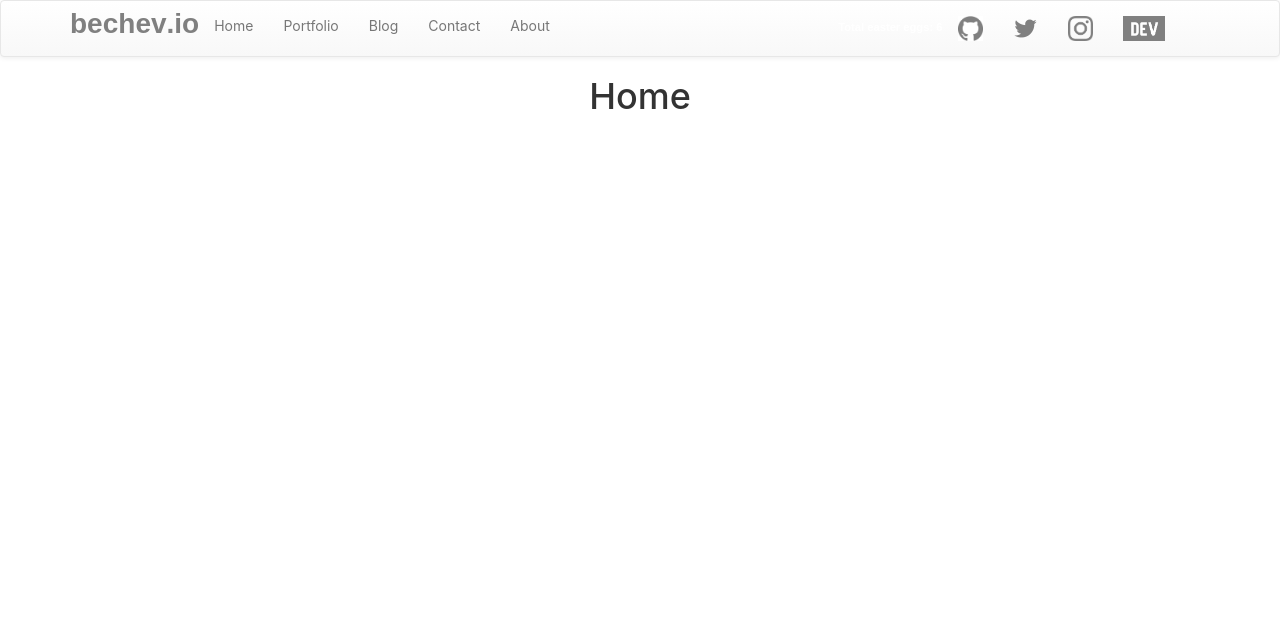
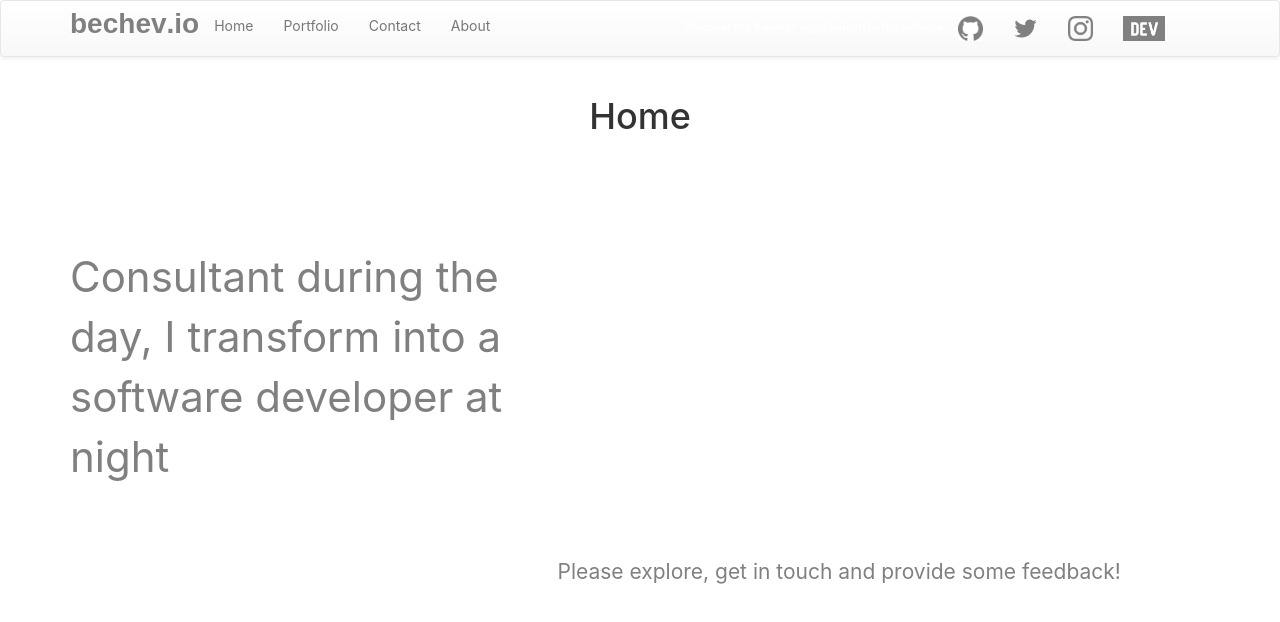
Before and after one commit to Bechev/bechev, a React (Create React App) app: page / in a window 1280 px wide. Shown: the top 622 px of the page. Built offline with nearby package versions, Linux system fonts and the light colour scheme.

Commit message:
Publish v1

```diff
--- a/src/App.js
+++ b/src/App.js
@@ -2,7 +2,7 @@ import React, { Component } from 'react';
 import NavigationBar from './components/NavigationBar.js'
 import Home from './components/Home.js'
 import Portfolio from './components/Portfolio'
-import Blog from './components/Blog'
+// import Blog from './components/Blog'
 import Contact from './components/Contact'
 import About from './components/About'
 import { BrowserRouter, Route } from 'react-router-dom';
@@ -17,7 +17,7 @@ class App extends Component {
           <NavigationBar/>
             <Route exact path="/" component={Home} />
             <Route exact path="/portfolio" component={Portfolio} />
-            <Route exact path="/blog" component={Blog} />
+            {/* <Route exact path="/blog" component={Blog} /> */}
             <Route exact path="/contact" component={Contact} />
             <Route exact path="/about" component={About} />
           </React.Fragment>
--- a/src/components/About.css
+++ /dev/null
@@ -1,23 +0,0 @@
-.text-left{
-    text-align: left;
-}
-
-.text-paragraph{
-    font-size: 1.5em;
-    text-align: left;
-    margin-left: 3em;
-    margin-right: 3em;
-}
-
-.li{
-    font-weight: bold;
-}
-
-.whisper{
-    font-size: 0.5em;
-}
-
-.profilePicture{
-    height: 150px;
-    border-radius: 10%
-}
--- a/src/components/About.js
+++ b/src/components/About.js
@@ -5,7 +5,7 @@ import { connect } from 'react-redux'
 import profile_picture_bw from '../assets/images/profile-picture-black_and_white.jpg'
 import profile_picture_color from '../assets/images/profile-picture-color.jpg'
 import profile_picture_alternative from '../assets/images/profile-picture-alternative.jpeg'
-import './About.css'
+import './AppFormating.css'
 
 class About extends Component {
 
@@ -81,19 +81,19 @@ class About extends Component {
         <br></br>
         <Row>
           <Col xs={12} md={12}>
-            <p className='text-left text-paragraph'>
+            <p className='text-left  text-normal'>
               Consultant during the day, I transform into a software developer at night. I am a fast learner and passionate problem-solver.
             </p>
             <br></br>
-            <ul className='text-left text-paragraph'>
+            <ul className='text-left text-normal'>
               <li ><span className="li">The Developer life:</span>
                 <p>
                   Long-time tech enthusiat, I decided to scale-up a hobby to a skill. I am a full-stack web-developer.
-                  I graduated from the <a href='https://flatironschool.com/'>Flatironschool</a>.
+                  I graduated from the <a href='https://flatironschool.com/'>Flatiron School</a>.
                   I currently focus on exploring React as a front-end framework. I worked with <b>Ruby on Rails, C++, Java, SQL</b>.
                   As I learn, I write about it in my blog and try to keep a learning path through <b>daily katas that I publish on twitter</b>.
                   <span className='whisper'>
-                    (Follow me <a href='https://twitter.com/bechev' target="_blank">here</a>), say hi and public shame me when I don't post!
+                    {" "} (Follow me <a href='https://twitter.com/bechev' target="_blank" rel="noopener noreferrer">here</a>), say hi and public shame me when I don't post!
                   </span>
                 </p>
               </li>
@@ -113,7 +113,7 @@ class About extends Component {
             </ul>
             <br></br>
             <br></br>
-            <p className='text-left text-paragraph'>Outside of work, one would say that I spend too much time on video games, but I also love traveling and eating freshly baked croissants from my home country. FRANCE!</p>
+            <p className='text-left text-normal'>Outside of work, one would say that I spend too much time on video games, but I also love traveling and eating freshly baked croissants from my home country. FRANCE!</p>
           </Col>
         </Row>
       </Grid>;
--- /dev/null
+++ b/src/components/AppFormating.css
@@ -0,0 +1,52 @@
+.text-left{
+    text-align: left;
+}
+
+.text-grey{
+    color: #808080
+}
+
+.text-justify{
+    text-align: justify;
+}
+
+.text-middle{
+    text-align: center;
+}
+
+.text-big{
+    font-size: 3em;
+}
+
+.text-normal{
+    font-size: 1.5em;
+}
+
+.text-paragraph{
+    text-align: left;
+}
+
+.li{
+    font-weight: bold;
+}
+
+.whisper{
+    font-size: 0.5em;
+}
+
+.margin-right{
+    margin-right: 3em;
+}
+
+.margin-left{
+    margin-left: 3em;
+}
+
+.wide-margin-right{
+    margin-right: 20em;
+}
+
+.profilePicture{
+    height: 150px;
+    border-radius: 10%
+}
--- a/src/components/Blog.js
+++ b/src/components/Blog.js
@@ -1,14 +1,15 @@
-import React, { Component } from 'react';
+// import React, { Component } from 'react';
 
-class Blog extends Component {
+// class Blog extends Component {
 
-    render() {
-    return (
-      <div className="Blog">
-        <h1>Blog</h1>
-      </div>
-    );
-  }
-}
+//     render() {
+//     return (
+//       <div className="Blog">
+//         <h1>Blog</h1>
+//         <p className='text-middle text-paragraph'> For now, I mainly publish on Dev.to. Go check it out!</p>
+//       </div>
+//     );
+//   }
+// }
 
-export default Blog;
+// export default Blog;
--- a/src/components/Contact.js
+++ b/src/components/Contact.js
@@ -52,7 +52,7 @@ class Contact extends Component {
               </a>
             </Col>
             <Col xs={6} md={2}>
-              <a href="mailto:placeholder@gmail.com">
+              <a href="mailto:contact.bechev@gmail.com">
                 <img src={this.props.easterEggs.lights.lightsOn ? email : emailGrey} alt='github-logo-grey' height="100"></img>
               </a>
             </Col>
--- a/src/components/EGCounter.js
+++ b/src/components/EGCounter.js
@@ -25,11 +25,11 @@ class EGCounter extends Component {
     }
 
     render() {
-        const colorStyle = this.state.isHovering ? '#808080' : '#ffffff'
+        const colorStyle = this.state.isHovering ? '#E0E0E0' : '#ffffff'
         return (
         <div>
             <h2 className='EGCounter' style={{color:colorStyle}} onMouseEnter={this.handleMouseEnter} onMouseLeave={this.handleMouseLeave}>
-            Total easter eggs: {Object.keys(this.props.easterEggs).length}
+            Discover the {Object.keys(this.props.easterEggs).length} easter eggs hidden in the website
             </h2>
         </div>
         );
--- a/src/components/Home.js
+++ b/src/components/Home.js
@@ -1,13 +1,45 @@
 import React, { Component } from 'react';
-
-// import './Home.css';
+import{Grid,Col,Row} from 'react-bootstrap'
+import './AppFormating.css';
 
 class Home extends Component {
 
     render() {
     return (
       <div className="Home">
-        <h1>Home</h1>
+        <Grid>
+          <Row className="show-grid">
+            <Col xs={12} md={12}>
+              <h1>Home</h1>
+            </Col>
+          </Row>
+          <br></br>
+          <br></br>
+          <br></br>
+          <br></br>
+          <br></br>
+          <Row className="show-grid">
+            <Col xs={12} md={5}>
+              <p className='text-left text-big text-grey'>
+                Consultant during the day, I transform into a software developer at night
+              </p>
+            </Col>
+            <Col xs={12} md={7}>
+            </Col>
+          </Row>
+          <br></br>
+          <br></br>
+          <br></br>
+          <Row className="show-grid">
+            <Col xs={12} md={5}>
+            </Col>
+            <Col xs={12} md={7}>
+              <p className='text-left text-normal text-grey'>
+                Please explore, get in touch and provide some feedback!
+              </p>
+            </Col>
+          </Row>
+        </Grid>
       </div>
     );
   }
--- a/src/components/NavigationBar.js
+++ b/src/components/NavigationBar.js
@@ -1,16 +1,11 @@
 import React, { Component } from 'react';
+import {Navbar, Nav, NavItem} from 'react-bootstrap'
 import SiteTitle from './SiteTitle'
 import EGCounter from './EGCounter'
 import Lamp from './Lamp'
-import {Navbar, Nav, NavItem} from 'react-bootstrap'
-import { connect } from 'react-redux'
-import {NavLink} from 'react-router-dom'
-import {turnLightsOn, turnLightsOff, activateEasterEgg } from '../actions/easterEggs'
 import github from '../assets/images/logos/github-grey.png'
 import twitter from '../assets/images/logos/twitter-grey.png'
 import instagram from '../assets/images/logos/instagram-grey.png'
-import lampGrey from '../assets/images/logos/lamp-grey.png'
-import lamp from '../assets/images/logos/lamp.png'
 import dev from '../assets/images/logos/dev-grey.png'
 import './NavigationBar.css'
 
@@ -32,9 +27,9 @@ class NavigationBar extends Component {
           <NavItem eventKey={1} href="portfolio">
             Portfolio
           </NavItem>
-          <NavItem eventKey={2} href="blog">
+          {/* <NavItem eventKey={2} href="blog">
             Blog
-          </NavItem>
+          </NavItem> */}
           <NavItem eventKey={3} href="contact">
             Contact
           </NavItem>
--- a/src/components/UnderConstruction.js
+++ b/src/components/UnderConstruction.js
@@ -18,7 +18,7 @@ class UnderConstruction extends Component {
 
   incrementEiffelTowerConstruction = () => {
     this.props.activateEasterEgg('underConstruction')
-    if(this.state.construction_step!=3){
+    if(this.state.construction_step !== 3){
       this.setState ({
         construction_step: this.state.construction_step + 1
       })
```
